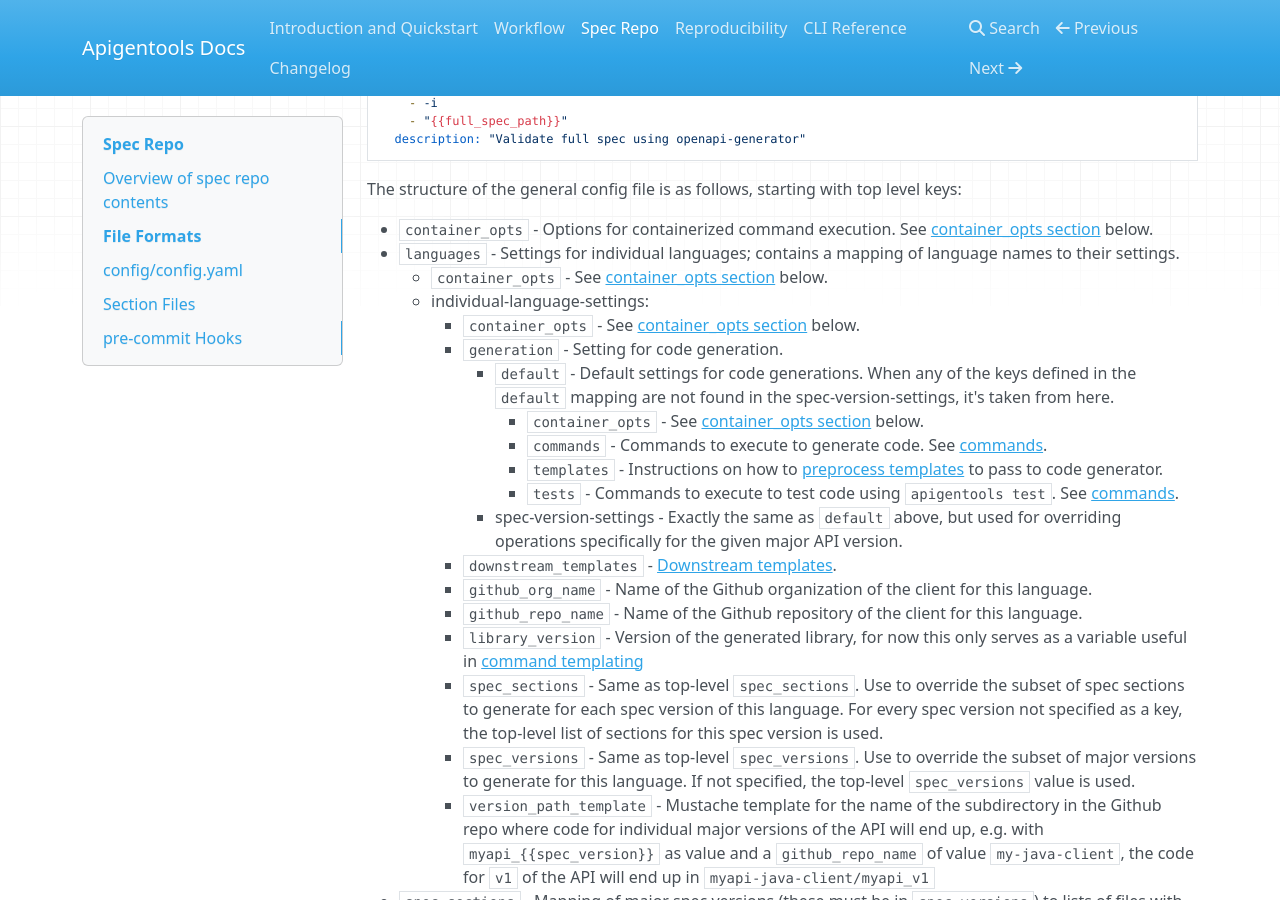
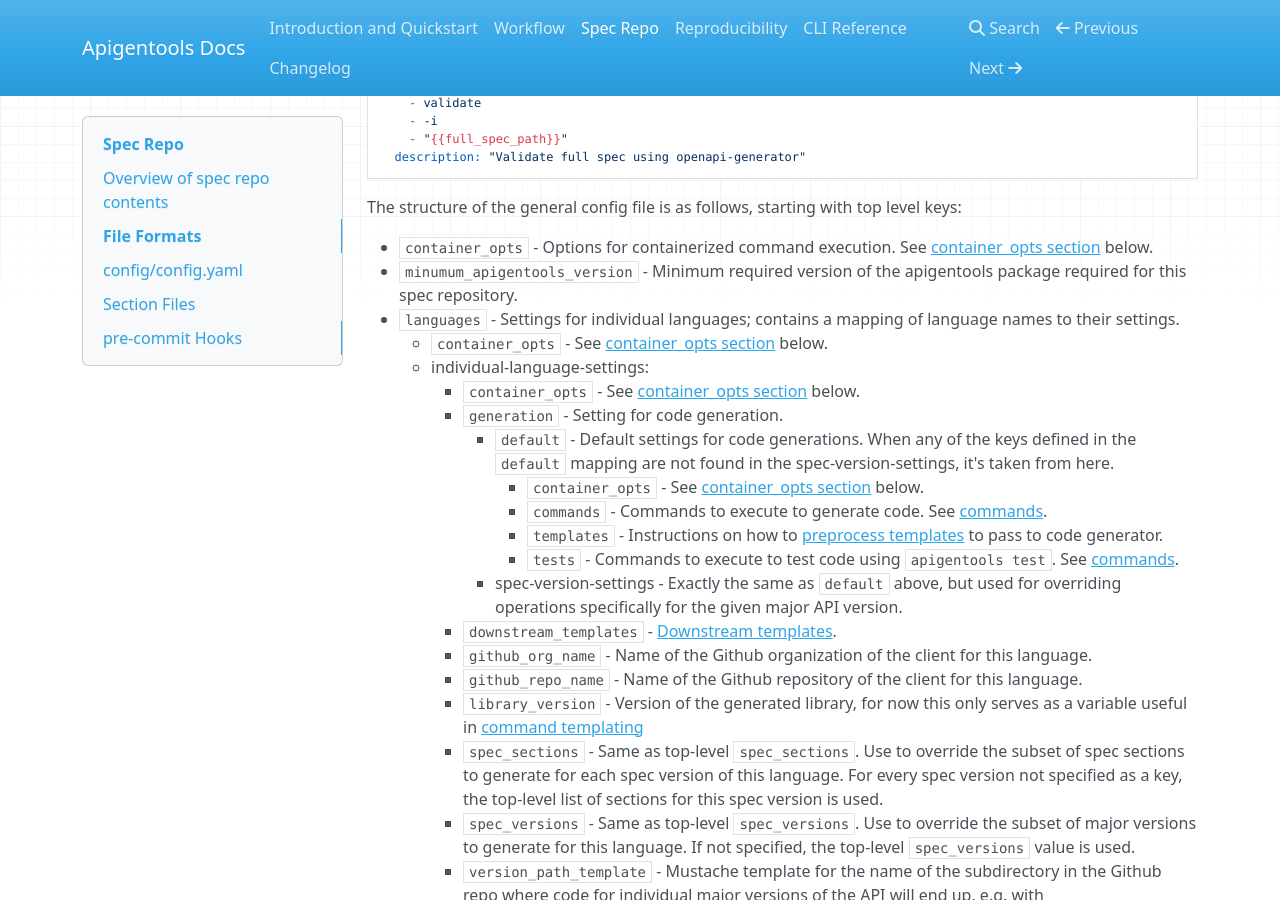
Before and after one commit to DataDog/apigentools, an MkDocs documentation site: the page built from docs/spec_repo.md, in a window 1280 px wide and 900 px high, scrolled down 2928 px. Built offline with MkDocs 1.6.1, drawn with Linux system fonts in a browser that asks for light colours; nearby versions of some CDN libraries; some of the changed text lies outside the part shown.

Commit message:
Update docs

```diff
--- a/docs/spec_repo.md
+++ b/docs/spec_repo.md
@@ -139,6 +140,7 @@ validation_commands:
 The structure of the general config file is as follows, starting with top level keys:
 
 * `container_opts` - Options for containerized command execution. See [container_opts section](#container_opts) below.
+* `minumum_apigentools_version` - Minimum required version of the apigentools package required for this spec repository.
 * `languages` - Settings for individual languages; contains a mapping of language names to their settings.
     * `container_opts` - See [container_opts section](#container_opts) below.
     * individual-language-settings:
```
Also changed, not shown: other parts of docs/spec_repo.md (+1 -0 lines).
